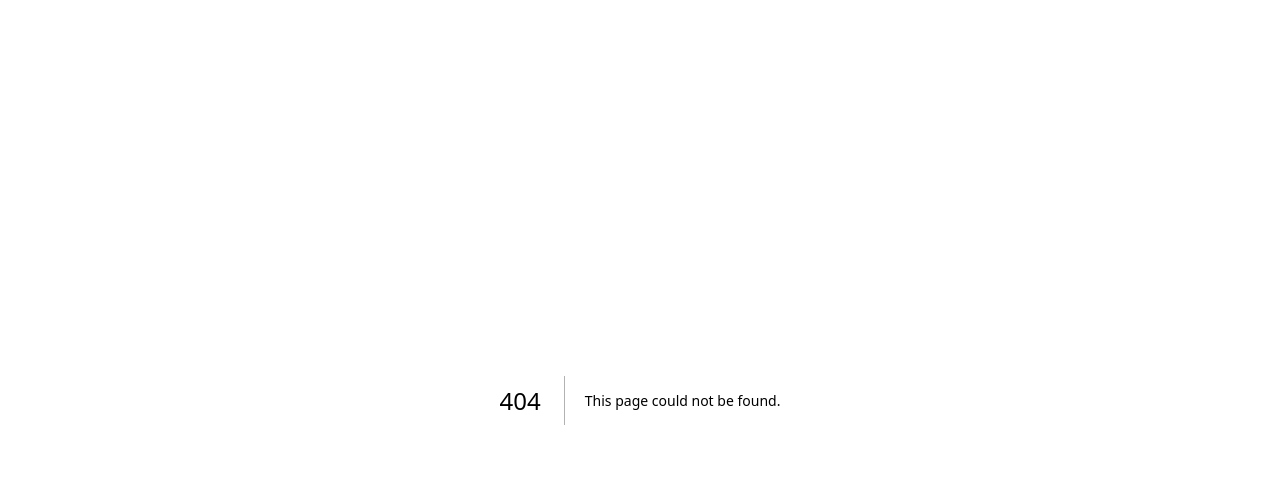
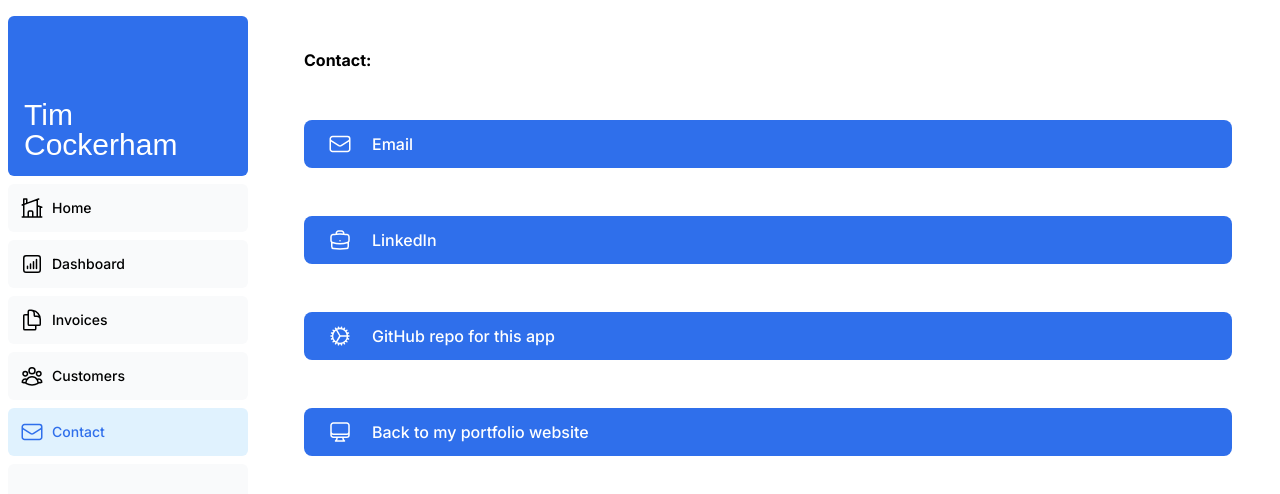
Before and after one commit to tjcocker/NextJS-App, a Next.js app: page /dashboard/contact in a window 1280 px wide. Before the commit this address had no page. Shown: the top 494 px of the page. Built offline with nearby package versions, Linux system fonts and the light colour scheme; a web font is replaced by a local one.

Commit message:
added contact page

```diff
--- /dev/null
+++ b/app/dashboard/contact/page.tsx
@@ -0,0 +1,54 @@
+import type { NextPage } from 'next'
+import Head from 'next/head'
+import { CogIcon, BriefcaseIcon, ComputerDesktopIcon, EnvelopeIcon } from '@heroicons/react/24/outline';
+import Link from 'next/link';
+
+const Contact: NextPage = () => {
+    return (
+        <div>
+            <Head>
+                <meta name="description" content="A static html contact page" />
+                <link rel="icon" href="/favicon.ico" />
+            </Head>
+
+            <main>
+                <h1>
+                    <b>Contact:</b>
+                </h1><br></br>
+                <br></br>
+                <Link
+                    href="mailto:tim@tim-cockerham.com"
+                    className="flex items-center gap-5 self-start rounded-lg bg-blue-600 px-6 py-3 text-sm font-medium text-white transition-colors hover:bg-blue-400 md:text-base"
+                > <EnvelopeIcon className="w-5 md:w-6" />
+                    <span>Email</span>
+                </Link>
+                <br></br> <br></br>
+
+                <Link
+                    href="https://www.linkedin.com/in/timcockerham/"
+                    className="flex items-center gap-5 self-start rounded-lg bg-blue-600 px-6 py-3 text-sm font-medium text-white transition-colors hover:bg-blue-400 md:text-base"
+                > <BriefcaseIcon className="w-5 md:w-6" />
+                    <span>LinkedIn</span>
+                </Link>
+                <br></br>
+
+                <div><br></br>
+                    <Link
+                        href="https://github.com/tjcocker/NextJS-App"
+                        className="flex items-center gap-5 self-start rounded-lg bg-blue-600 px-6 py-3 text-sm font-medium text-white transition-colors hover:bg-blue-400 md:text-base"
+                    > <CogIcon className="w-5 md:w-6" />
+                        <span>GitHub repo for this app</span><br></br>
+                    </Link><br></br><br></br>
+                    <Link
+                        href="https://tim-cockerham.com/"
+                        className="flex items-center gap-5 self-start rounded-lg bg-blue-600 px-6 py-3 text-sm font-medium text-white transition-colors hover:bg-blue-400 md:text-base"
+                    > <ComputerDesktopIcon className="w-5 md:w-6" />
+                        <span>Back to my portfolio website</span><br></br>
+                    </Link><br></br>
+                </div>
+            </main>
+        </div>
+    )
+}
+
+export default Contact
--- a/app/dashboard/home/page.tsx
+++ b/app/dashboard/home/page.tsx
@@ -1,6 +1,6 @@
 import type { NextPage } from 'next'
 import Head from 'next/head'
-import { ChartBarSquareIcon, BarsArrowDownIcon, DocumentDuplicateIcon } from '@heroicons/react/24/outline';
+import { ChartBarSquareIcon, ArchiveBoxArrowDownIcon, DocumentDuplicateIcon } from '@heroicons/react/24/outline';
 import Link from 'next/link';
 
 const Home: NextPage = () => {
@@ -30,7 +30,7 @@ const Home: NextPage = () => {
                 <a
                     href="/seed"
                     className="flex items-center gap-5 self-start rounded-lg bg-blue-600 px-6 py-3 text-sm font-medium text-white transition-colors hover:bg-blue-400 md:text-base"
-                > <BarsArrowDownIcon className="w-5 md:w-6" />
+                > <ArchiveBoxArrowDownIcon className="w-5 md:w-6" />
                     <span>Re-seed Database</span>
                 </a>
                 <br></br><p>2. Click the back button on your browser when you see the message, &quot;Database Seeded Successfully&quot;.</p><br></br>
--- a/app/ui/dashboard/nav-links.tsx
+++ b/app/ui/dashboard/nav-links.tsx
@@ -4,7 +4,8 @@ import {
   UserGroupIcon,
   ChartBarSquareIcon,
   DocumentDuplicateIcon,
-  HomeModernIcon
+  HomeModernIcon,
+  EnvelopeIcon
 } from '@heroicons/react/24/outline';
 import Link from 'next/link';
 import { usePathname } from 'next/navigation';
@@ -21,6 +22,7 @@ const links = [
     icon: DocumentDuplicateIcon,
   },
   { name: 'Customers', href: '/dashboard/customers', icon: UserGroupIcon },
+  { name: 'Contact', href: '/dashboard/contact', icon: EnvelopeIcon },
 ];
 
 export default function NavLinks() {
```
